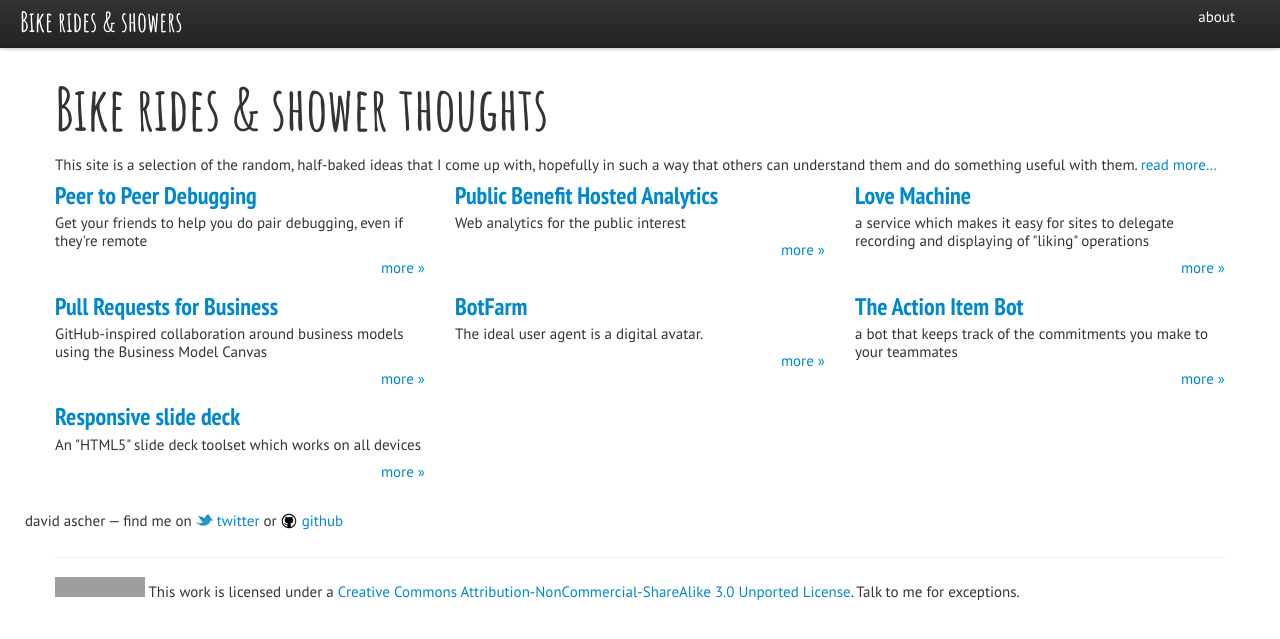
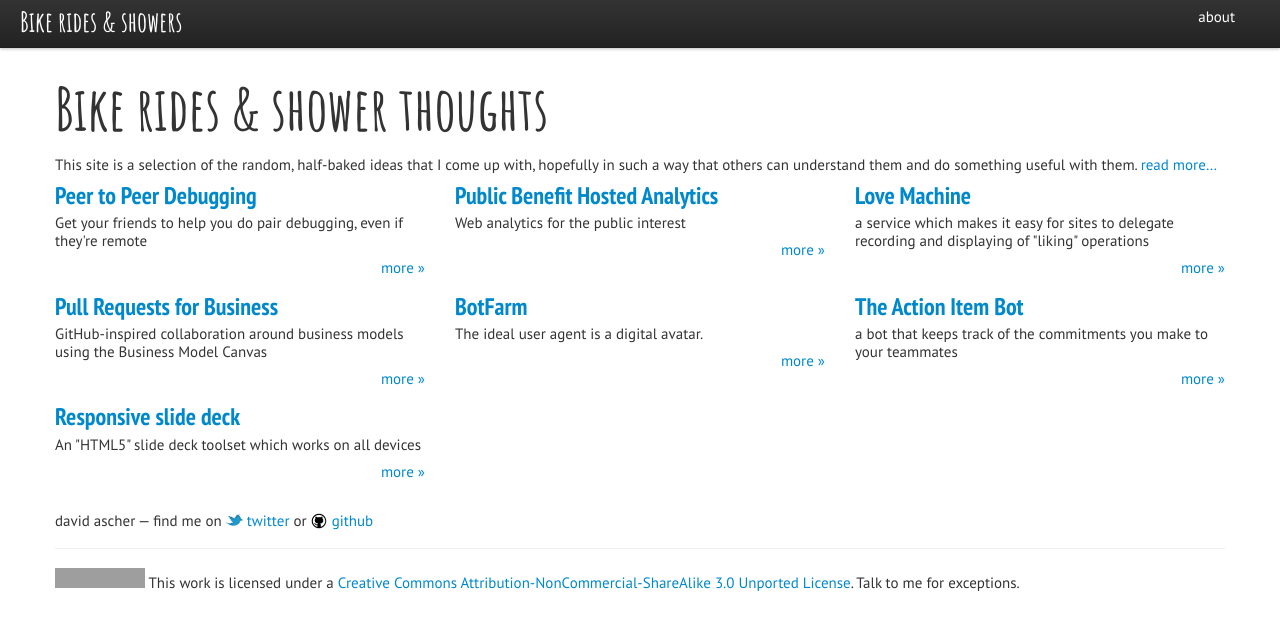
Before and after one commit to davidascher/davidascher.github.com, a Jekyll site: the page built from index.html, in a window 1280 px wide. Shown: the top 639 px of the page. Built offline with Jekyll 4.4.1, drawn with Linux system fonts in a browser that asks for light colours; grey boxes are pictures that could not be loaded.

Commit message:
pesky row class

```diff
--- a/_layouts/homepage.html
+++ b/_layouts/homepage.html
@@ -24,6 +24,6 @@ layout: default
 
 <div class="spacer"/>
 
-<div class="row signature">
+<div class="signature">
 <p class="signature">david ascher &mdash;  find me on <a class="favicon brandColor twitter" href="https://twitter.com/davidascher">twitter</a> or <a class="favicon brandColor github" href="https://github.com/davidascher">github</a></p>
 </div>
```
